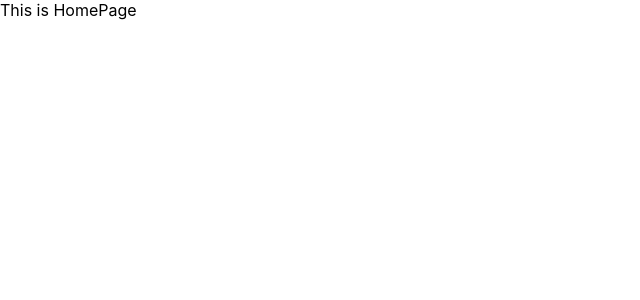
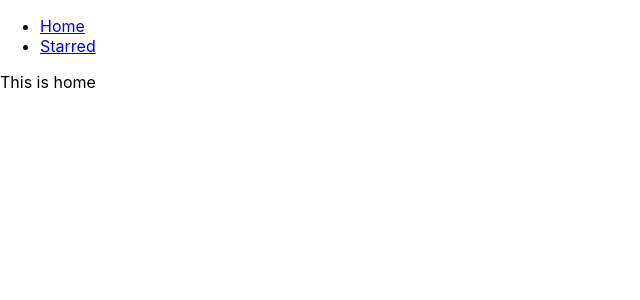
Before and after one commit to ribhupramanik/Box-Office, a React (Create React App) app: page / in a window 1280 px wide. Shown: the top 300 px of the page, without its empty margins (0-640 px from the left). Built offline with nearby package versions, Linux system fonts and the light colour scheme.

Commit message:
Adding nav bar

```diff
--- a/src/App.js
+++ b/src/App.js
@@ -1,19 +1,26 @@
 import React from 'react';
 import { Switch, Route } from 'react-router-dom';
+import Navs from './components/Navs';
+import Home from './pages/Home';
+import Starred from './pages/Starred';
 
 function App() {
   return (
+    <div>
+      <Navs />
+
       <Switch>
         <Route exact path="/">
-        This is HomePage
+          <Home />
         </Route>
 
         <Route exact path="/starred">
-        This is Starred
+          <Starred />
         </Route>
 
         <Route>This is 404 page</Route>
       </Switch>
+    </div>
   );
 }
 
--- /dev/null
+++ b/src/components/Navs.js
@@ -0,0 +1,23 @@
+import React from 'react';
+import { Link } from 'react-router-dom';
+
+const LINKS = [
+  { to: '/', text: 'Home' },
+  { to: '/starred', text: 'Starred' },
+];
+
+const Navs = () => {
+  return (
+    <div>
+      <ul>
+        {LINKS.map(items => (
+          <li key={items.to}>
+            <Link to={items.to}>{items.text}</Link>
+          </li>
+        ))}
+      </ul>
+    </div>
+  );
+};
+
+export default Navs;
--- /dev/null
+++ b/src/pages/Home.js
@@ -0,0 +1,7 @@
+import React from 'react';
+
+const Home = () => {
+  return <div>This is home</div>;
+};
+
+export default Home;
--- /dev/null
+++ b/src/pages/Starred.js
@@ -0,0 +1,7 @@
+import React from 'react';
+
+const Starred = () => {
+  return <div>This is starred</div>;
+};
+
+export default Starred;
```
Lines whose indentation alone changed are shown as unchanged.
